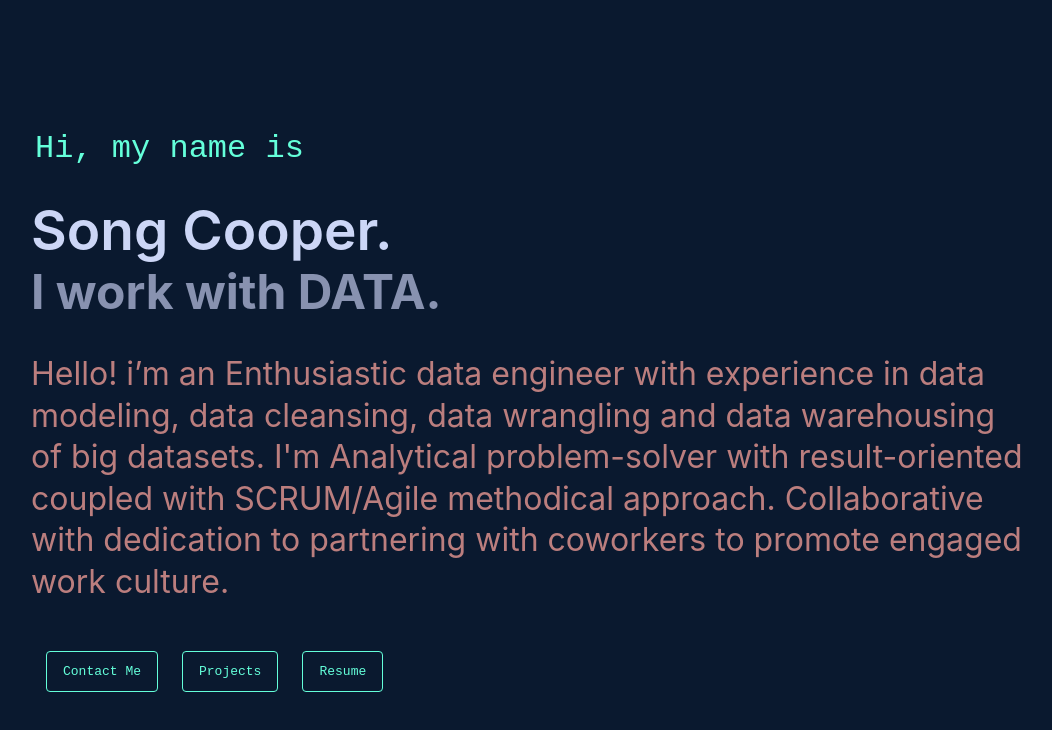
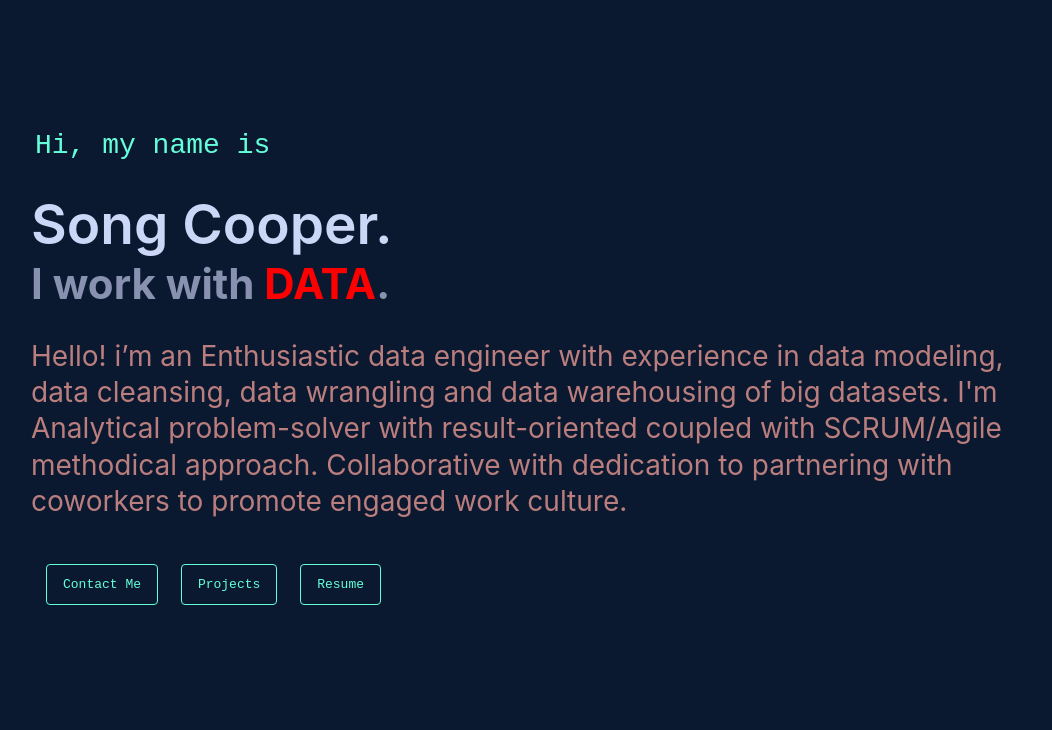
Before and after one commit to HelloSongi/Hellosongi.github.io, a plain HTML site: page index.html in a window 1280 px wide. Shown: the whole page, without its empty margins (97-1149 px from the left). Drawn offline with Linux system fonts and the light colour scheme.

Commit message:
Update song.css

```diff
--- a/song.css
+++ b/song.css
@@ -22,7 +22,7 @@
     --fz-lg: 18px;
     --fz-xl: 20px;
     --fz-xxl: 22px;
-    --fz-heading: 32px;
+    --fz-heading: 28px;
     --border-radius: 4px;
     --nav-height: 100px;
     --nav-scroll-height: 70px;
@@ -96,3 +96,7 @@ body {
     margin-left: 15px;
     font-size: var(--fz-xs);
 }
+
+span {
+    color: red;
+}
```
